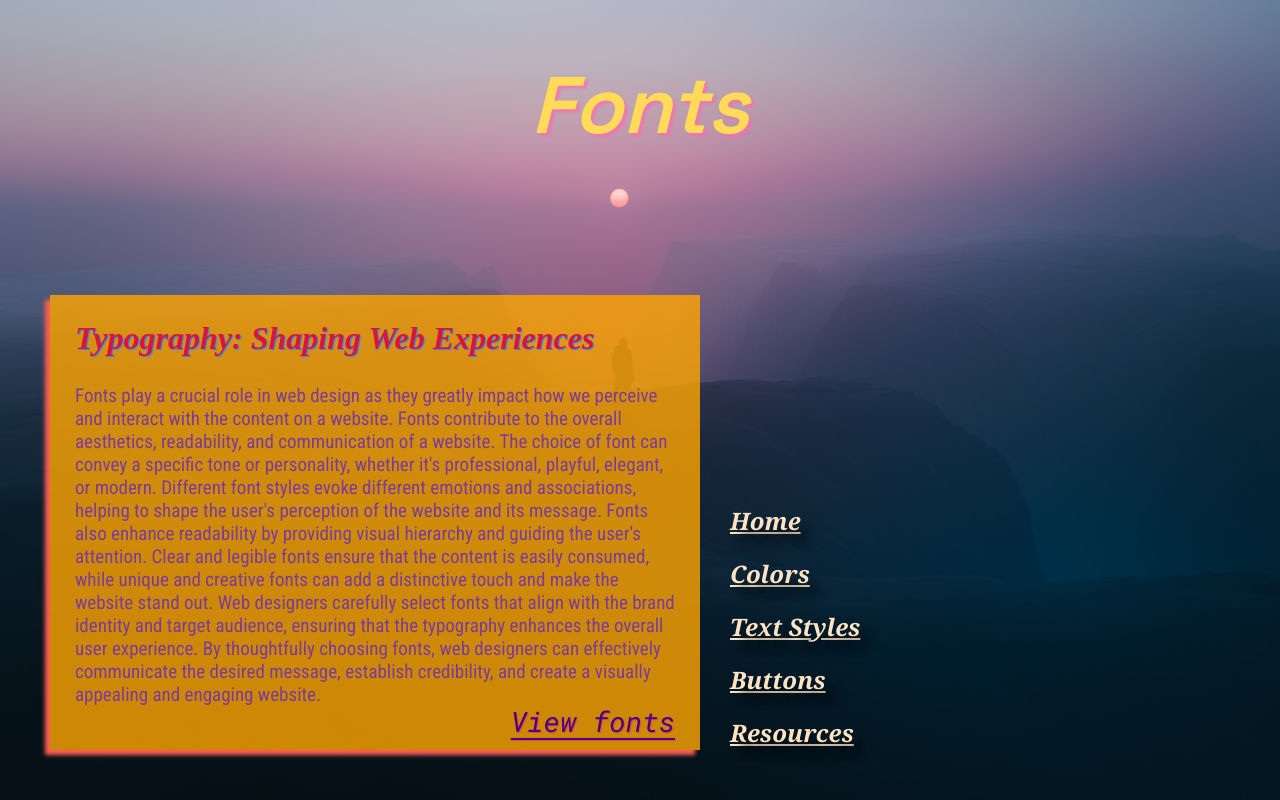
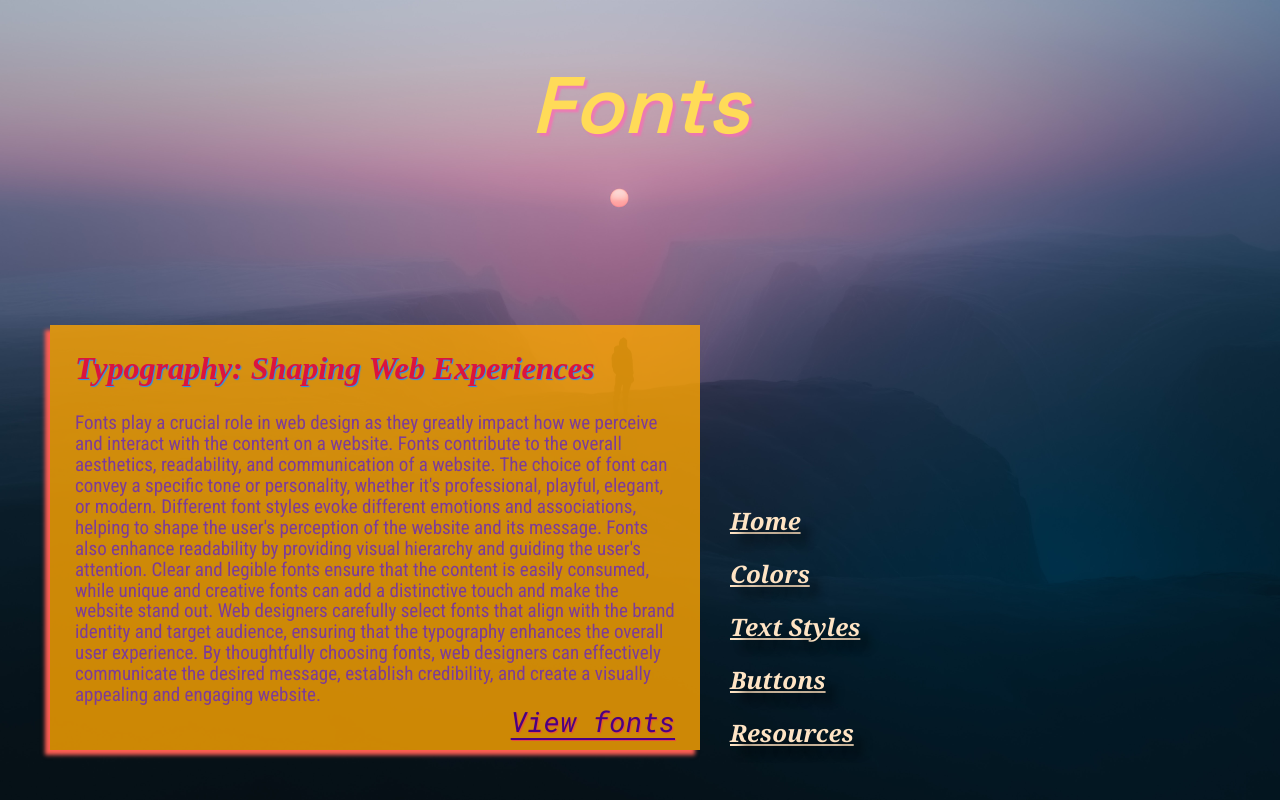
Before and after one commit to Walks99/website-design-system, a plain HTML site: page Vol2_fonts.html in a window 1280 px wide. Shown: the top 800 px of the page. Drawn offline with Linux system fonts and the light colour scheme; a web font is replaced by a local one.

Commit message:
Update Vol2_fonts.css

```diff
--- a/Resources/CSS/Vol2_fonts.css
+++ b/Resources/CSS/Vol2_fonts.css
@@ -54,6 +54,7 @@ body {
     font-family: 'Roboto Condensed';
     font-size: 19px;
     color: #7D3C98;
+    line-height: 110%;
   }
 
   .view_fonts_link {
```
